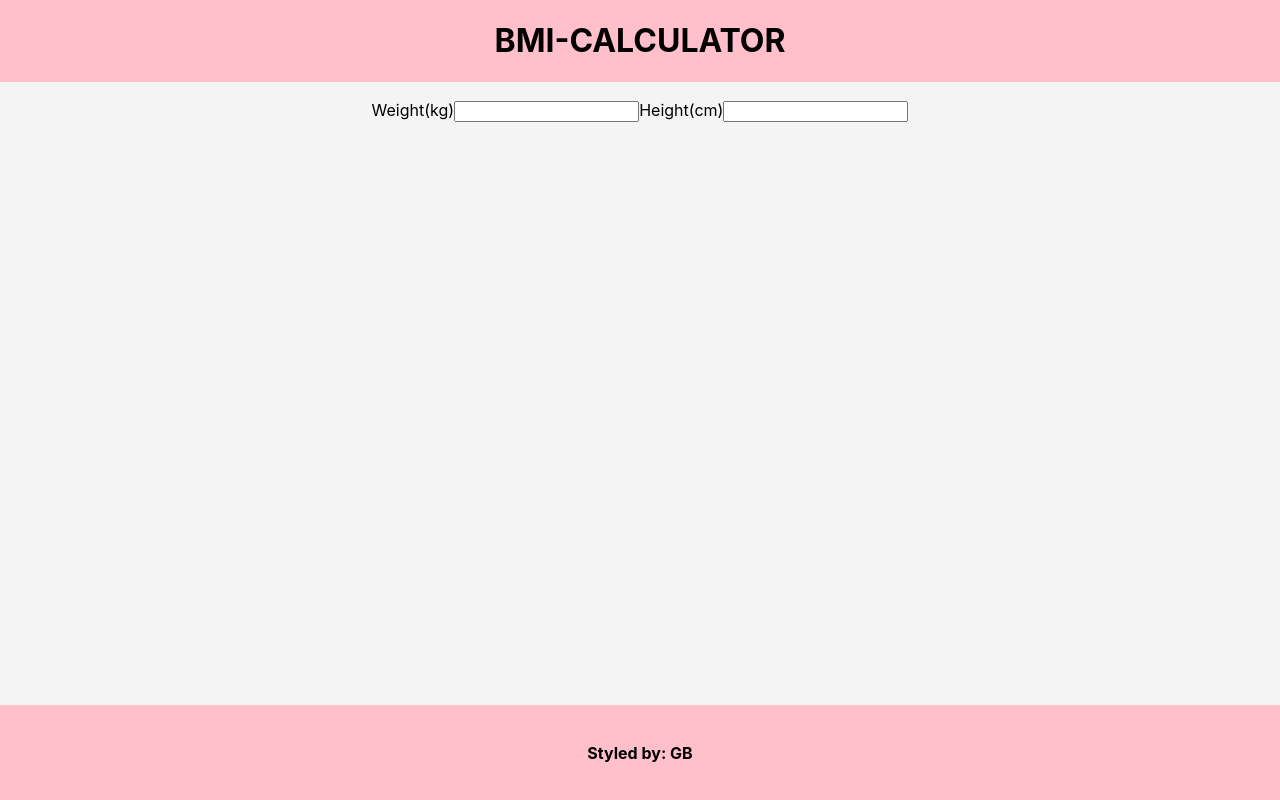
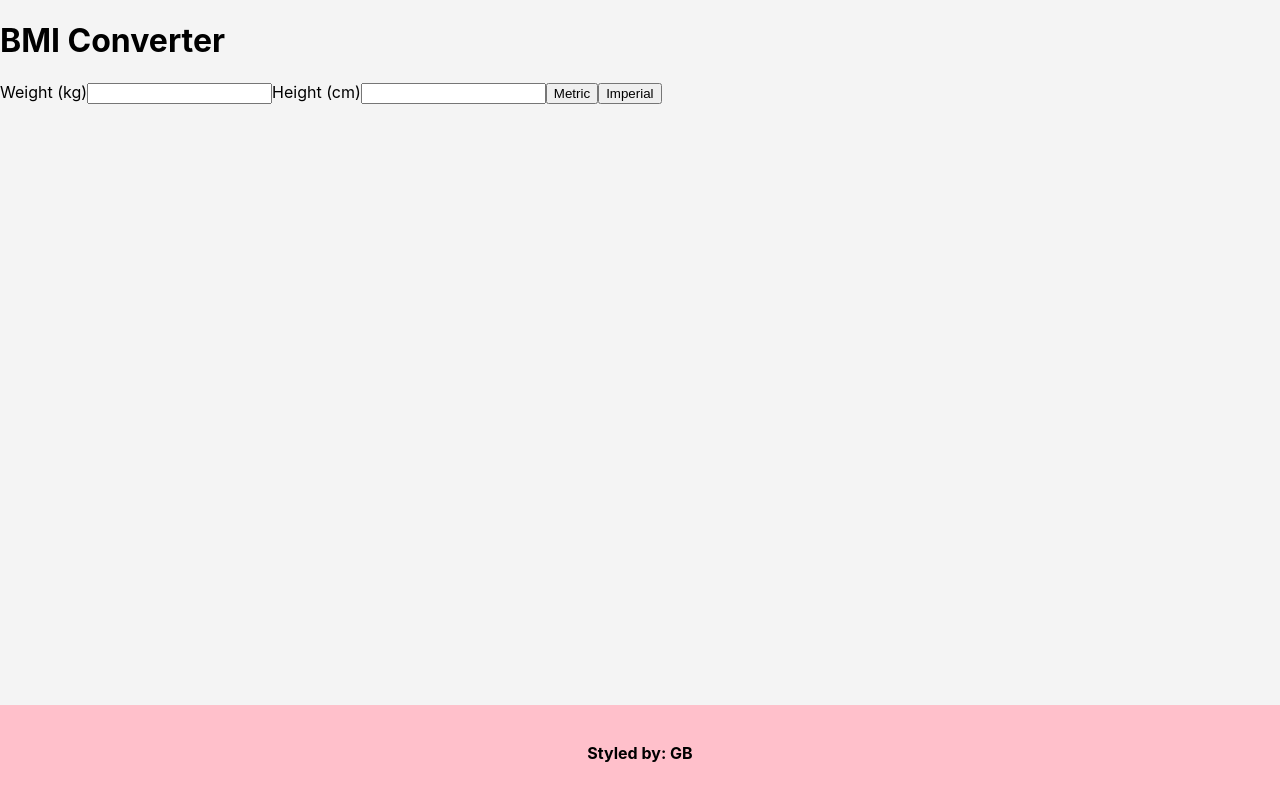
Before and after one commit to Joberg95/react-bmi-challenge, a React (Create React App) app: page / in a window 1280 px wide. Built offline with nearby package versions, Linux system fonts and the light colour scheme.

Commit message:
add button for changing methods

```diff
--- a/public/index.html
+++ b/public/index.html
@@ -13,7 +13,7 @@
   </head>
   <body>
     <header>
-      <h1>BMI-CALCULATOR</h1>
+      <h1>BMI Converter</h1>
     </header>
     <noscript>You need to enable JavaScript to run this app.</noscript>
     <div id="root"></div>
--- a/src/App.js
+++ b/src/App.js
@@ -6,22 +6,36 @@ class App extends Component {
     super(props)
     this.state = {
       weight: '',
-      height: ''
+      height: '',
+      methodName: 'metric'
     }
+    this.changeToMetric = this.changeToMetric.bind(this);
+    this.changeToImperial = this.changeToImperial.bind(this);
+
+  }
+
+  changeToMetric() {
+    this.setState({ methodName: 'metric' });
+  }
+
+  changeToImperial() {
+    this.setState({ methodName: 'imperial' });
   }
 
   render() {
     return (
-      <div className="main-div">
+      <div className="bmi-converter">
         <div className="div">
-          <label>Weight(kg)</label>
+          <label id="per">Weight {this.state.methodName === 'metric' ? "(kg)" : "(pounds)"}</label>
           <input name="weight" value={this.state.weight} onChange={e => this.setState({ weight: e.target.value })} />
         </div>
 
         <div className="div">
-          <label>Height(cm)</label>
+          <label id="per">Height {this.state.methodName === 'metric' ? "(cm)" : "(inches)"}</label>
           <input name="height" value={this.state.height} onChange={e => this.setState({ height: e.target.value })} />
         </div>
+        <button id="metricbutton" onClick={this.changeToMetric}> Metric </button>
+        <button id="imperialbutton" onClick={this.changeToImperial}> Imperial</button>
         <DisplayResult
           weight={this.state.weight}
           height={this.state.height}
--- a/src/index.css
+++ b/src/index.css
@@ -9,14 +9,14 @@ body {
   -moz-osx-font-smoothing: grayscale;
 }
 
-header {
+/* header {
   background-color: pink;
   position: absolute;
   right: 0;
   top: 0;
   left: 0;
   text-align: center;
-}
+} */
 
 code {
   font-family: source-code-pro, Menlo, Monaco, Consolas, "Courier New",
```
Also changed, not shown: src/__features__/userCanCalculateTheirBMI.feature.js (added, +45 -0 lines), 1 other file (tests, documents, lock files or other folders).
